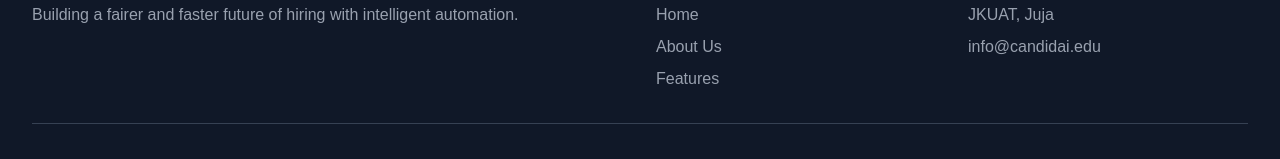
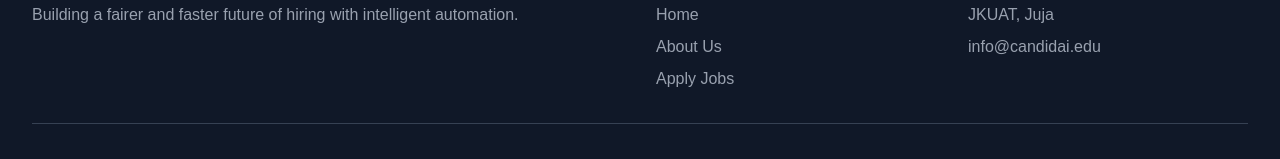
Before and after one commit to CandidAI-ResumeScreening/candid-ai-app, a Next.js app: page /about in a window 1280 px wide. Shown: the part 3357-3516 px from the top of the page. Built offline with nearby package versions, Linux system fonts and the light colour scheme.

Commit message:
updated quick links in footer

```diff
--- a/src/app/components/about-components/Footer.jsx
+++ b/src/app/components/about-components/Footer.jsx
@@ -33,10 +33,10 @@ const Footer = () => {
               </li>
               <li>
                 <Link
-                  href="/features"
+                  href="/applyjobs"
                   className="text-gray-400 hover:text-white"
                 >
-                  Features
+                  Apply Jobs
                 </Link>
               </li>
             </ul>
--- a/src/app/components/home-components/Footer.jsx
+++ b/src/app/components/home-components/Footer.jsx
@@ -34,10 +34,10 @@ const Footer = () => {
               </li>
               <li>
                 <Link
-                  href="/features"
+                  href="/applyjobs"
                   className="text-gray-400 hover:text-white"
                 >
-                  Features
+                  Apply Jobs
                 </Link>
               </li>
             </ul>
```
